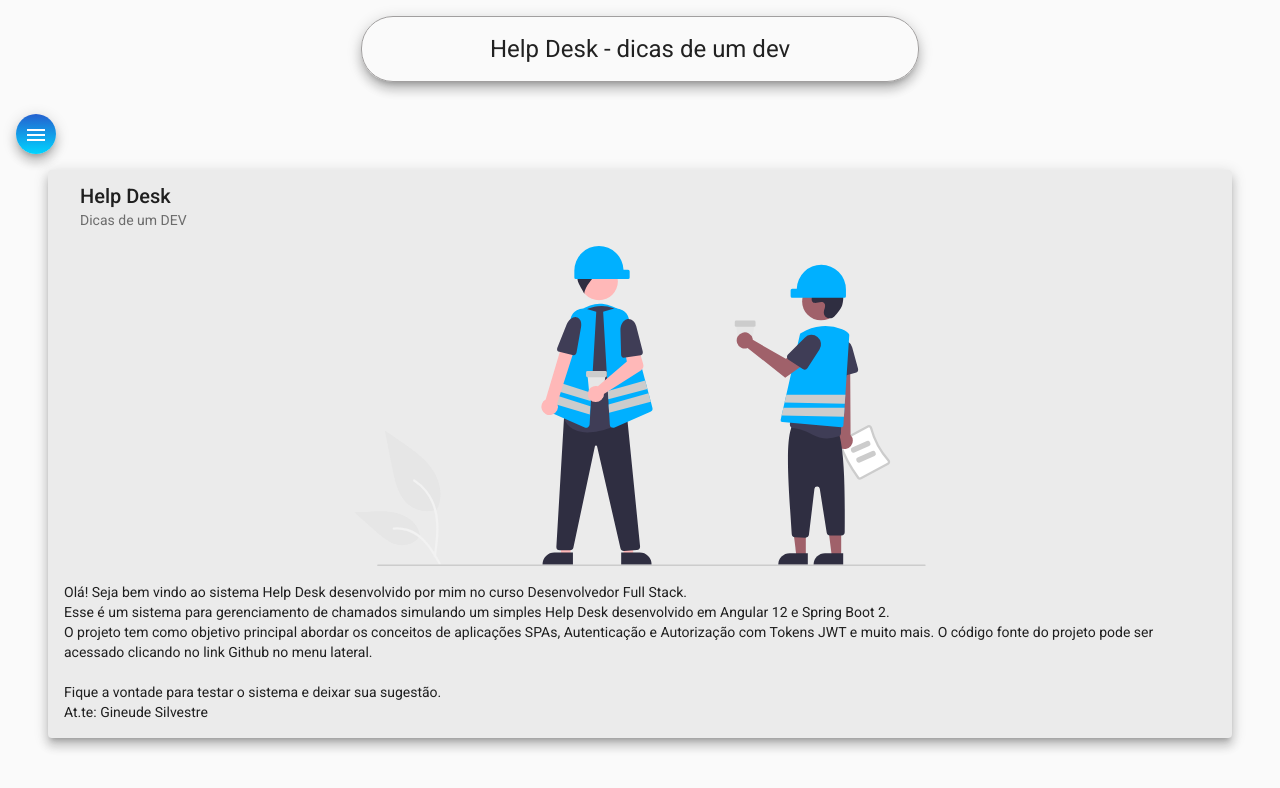
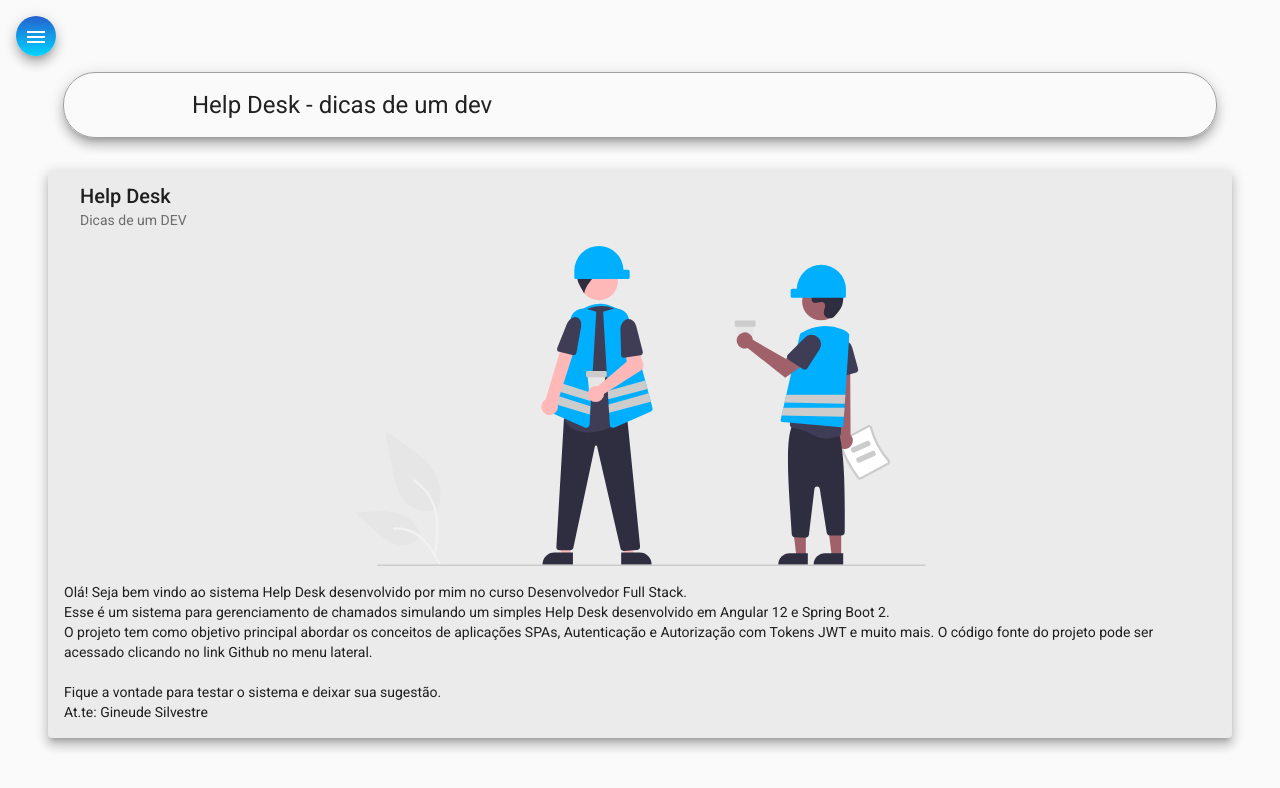
Before and after one commit to gineude/helpdesk-front, an Angular app: page /home in a window 1280 px wide. Shown: the top 788 px of the page. Built offline with nearby package versions, Linux system fonts and the light colour scheme.

Commit message:
Ajustes no header

```diff
--- a/src/app/components/header/header.component.css
+++ b/src/app/components/header/header.component.css
@@ -5,6 +5,7 @@
 }
 
 h1 {
+    width: 70%;
     margin-top: 1rem;
     padding: 1rem 10%;
     border-radius: 2rem;
--- a/src/app/components/nav/nav.component.css
+++ b/src/app/components/nav/nav.component.css
@@ -23,7 +23,8 @@ img {
  }
 
  .menu {
-    margin: 1rem 0 0 1rem;
     color: white;
+    display: inline block;
+    margin: 1rem 1rem 0 1rem;
     background: linear-gradient(180deg, rgba(2,0,36,1) 0%, rgba(37,97,207,1) 0%, rgba(0,212,255,1) 100%);
  }
--- a/src/app/components/nav/nav.component.html
+++ b/src/app/components/nav/nav.component.html
@@ -26,7 +26,6 @@
 	</mat-drawer>
 
 	<div class="sidenav-content">
-        <app-header></app-header>
 		<button
 			class="menu mat-elevation-z8"
 			mat-icon-button
@@ -34,6 +33,7 @@
 		>
 			<mat-icon>menu</mat-icon>
 		</button>
-        <router-outlet></router-outlet>
+		<app-header></app-header>
+		<router-outlet></router-outlet>
 	</div>
 </mat-drawer-container>
```
